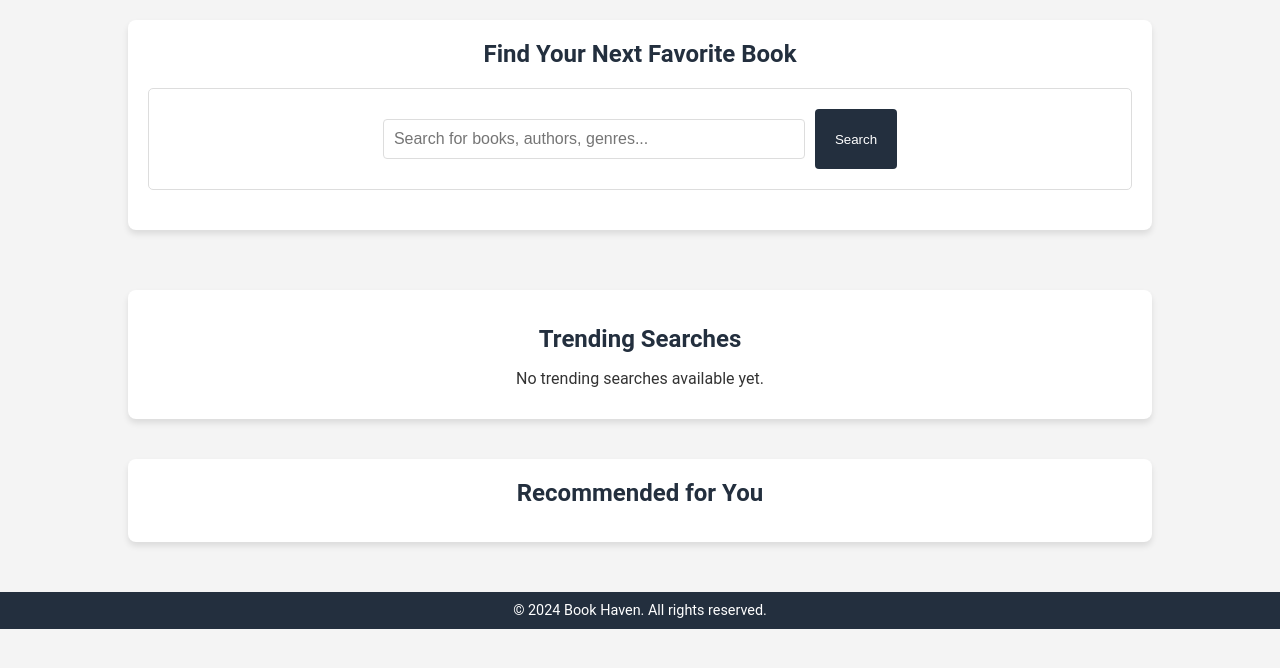
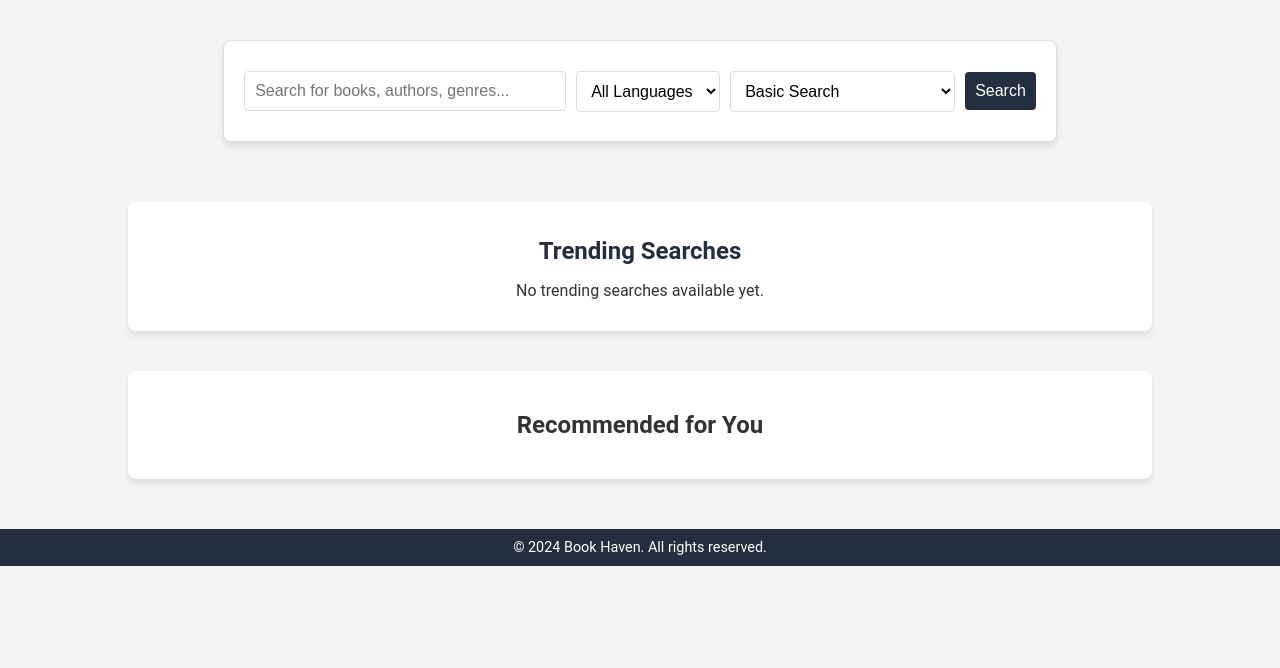
Before and after one commit to Mihov01/BookSearchEngine, a Python web app: template templates/dashboard.html in a window 1280 px wide. Shown: the part 74-742 px from the top of the page. Run offline with Jinja, Linux system fonts and the light colour scheme; the template is opened without the code that fills it, so the values that code supplies are empty.

Commit message:
add last of functionalities

```diff
--- a/templates/dashboard.html
+++ b/templates/dashboard.html
@@ -6,6 +6,7 @@
     <link rel="stylesheet" href="/static/style.css">
     <title>Book Haven</title>
     <style>
+        /* General Styles */
      /* General Styles */
 body {
     font-family: 'Roboto', Arial, sans-serif;
@@ -23,42 +24,6 @@
     display: flex;
     justify-content: space-between;
     align-items: center;
-        }
-
-        #popular-searches {
-            background: #fff;
-            padding: 15px;
-            border-radius: 8px;
-            box-shadow: 0 4px 6px rgba(0, 0, 0, 0.1);
-            margin-top: 20px;
-            text-align: center;
-        }
-
-        #popular-searches h2 {
-            color: #232f3e;
-            margin-bottom: 10px;
-        }
-
-        #popular-searches ul {
-            list-style: none;
-            padding: 0;
-            display: flex;
-            justify-content: center;
-            gap: 15px;
-            flex-wrap: wrap;
-        }
-
-        #popular-searches li a {
-            text-decoration: none;
-            color: #0073e6;
-            padding: 5px 10px;
-            background: #f1f8ff;
-            border-radius: 4px;
-            transition: background 0.3s;
-        }
-
-        #popular-searches li a:hover {
-            background: #cce4ff;
 }
 
 header h1 {
@@ -90,59 +55,103 @@
 }
 
 /* Search Section */
-        #search {
+#search-form {
+    display: flex;
+    justify-content: center;
+    align-items: center;
+    gap: 10px;
     background: white;
     padding: 20px;
+    border-radius: 8px;
+    box-shadow: 0 4px 6px rgba(0, 0, 0, 0.1);
+    flex-wrap: wrap; /* Responsive adjustment */
+}
+
+#search-form input,
+#search-form select,
+#search-form button {
+    padding: 10px;
+    border: 1px solid #ddd;
+    border-radius: 4px;
+    font-size: 1em;
+    outline: none;
+}
+
+#search-form input {
+    width: 300px;
+    flex: 1;
+}
+
+#search-form select {
+    cursor: pointer;
+    background-color: white;
+    transition: border-color 0.3s, box-shadow 0.3s;
+}
+
+#search-form select:hover {
+    border-color: #232f3e;
+    box-shadow: 0 0 5px rgba(35, 47, 62, 0.5);
+}
+
+#search-form select:focus {
+    border-color: #0073e6;
+    box-shadow: 0 0 8px rgba(0, 115, 230, 0.5);
+}
+
+#search-form button {
+    background-color: #232f3e;
+    color: white;
+    border: none;
+    cursor: pointer;
+    transition: background-color 0.3s;
+}
+
+#search-form button:hover {
+    background-color: #1a1f26;
+}
+
+/* Popular Searches */
+#popular-searches {
+    background: #fff;
+    padding: 15px;
     border-radius: 8px;
     box-shadow: 0 4px 6px rgba(0, 0, 0, 0.1);
     text-align: center;
 }
 
-        #search h2 {
-            margin: 0 0 15px;
-            font-size: 1.5em;
+#popular-searches h2 {
     color: #232f3e;
+    margin-bottom: 10px;
 }
 
-        #search form {
+#popular-searches ul {
+    list-style: none;
+    padding: 0;
     display: flex;
     justify-content: center;
-            gap: 10px;
+    gap: 15px;
+    flex-wrap: wrap;
 }
 
-        #search input {
-            padding: 10px;
-            width: 400px;
-            border: 1px solid #ddd;
+#popular-searches li a {
+    text-decoration: none;
+    color: #0073e6;
+    padding: 5px 10px;
+    background: #f1f8ff;
     border-radius: 4px;
-            font-size: 1em;
+    transition: background 0.3s;
 }
 
-        #search button {
-            padding: 10px 20px;
-            background-color: #232f3e;
-            color: white;
-            border: none;
-            border-radius: 4px;
-            cursor: pointer;
+#popular-searches li a:hover {
+    background: #cce4ff;
 }
 
-        #search button:hover {
-            background-color: #1a1f26;
-        }
-
-        /* Recommendations Section */
+/* Recommendations */
 #recommendations {
     background: white;
     padding: 20px;
     border-radius: 8px;
     box-shadow: 0 4px 6px rgba(0, 0, 0, 0.1);
-        }
-
-        #recommendations h2 {
-            margin: 0 0 15px;
-            font-size: 1.5em;
-            color: #232f3e;
 }
 
 #recommendations ul {
@@ -190,6 +199,20 @@
     margin: 0;
     font-size: 0.9em;
 }
+
+/* Responsive Design for Small Screens */
+@media (max-width: 600px) {
+    #search-form {
+        flex-direction: column;
+    }
+
+    #search-form input,
+    #search-form select,
+    #search-form button {
+        width: 100%;
+        margin: 5px 0;
+    }
+}
     </style>
 </head>
 <body>
@@ -209,13 +232,33 @@
     </header>
 
     <main>
-        <section id="search">
-            <h2>Find Your Next Favorite Book</h2>
-            <form action="/search" method="get">
+        <form id="search-form" method="get">
             <input type="text" name="query" placeholder="Search for books, authors, genres..." required>
+
+            <!-- Language Dropdown -->
+            <select name="language">
+                <option value="">All Languages</option>
+                <option value="English">English</option>
+                <option value="Bulgarian">Bulgarian</option>
+                <option value="French">French</option>
+                <option value="Spanish">Spanish</option>
+            </select>
+
+            <!-- Search Mode Dropdown -->
+            <select id="search-mode" name="search_mode">
+                <option value="basic">Basic Search</option>
+                <option value="natural">Natural Language Search</option>
+                <option value="advanced">Advanced Search</option>
+            </select>
+
+            <!-- Advanced Operator Dropdown (Hidden by Default) -->
+            <select id="operator" name="operator" style="display: none;">
+                <option value="AND">AND (All terms must match)</option>
+                <option value="OR">OR (Any term can match)</option>
+            </select>
+
             <button type="submit">Search</button>
         </form>
-        </section>
 
         <section id="popular-searches">
             <h2>Trending Searches</h2>
@@ -261,5 +304,29 @@
     <footer>
         <p>&copy; 2024 Book Haven. All rights reserved.</p>
     </footer>
+
+    <script>
+       document.getElementById("search-mode").addEventListener("change", function () {
+    const operatorDropdown = document.getElementById("operator");
+    if (this.value === "advanced") {
+        operatorDropdown.style.display = "inline-block"; // Show the operator dropdown
+    } else {
+        operatorDropdown.style.display = "none"; // Hide it for basic/natural search
+    }
+});
+
+document.getElementById("search-form").addEventListener("submit", function (event) {
+    const searchMode = document.getElementById("search-mode").value;
+
+    // Redirect based on the selected search mode
+    if (searchMode === "natural") {
+        this.action = "/natural_search";
+    } else if (searchMode === "advanced") {
+        this.action = "/advanced_search";
+    } else {
+        this.action = "/search";
+    }
+});
+    </script>
 </body>
 </html>
```
Also changed, not shown: app.py (+136 -23 lines). Lines whose indentation alone changed are shown as unchanged.
